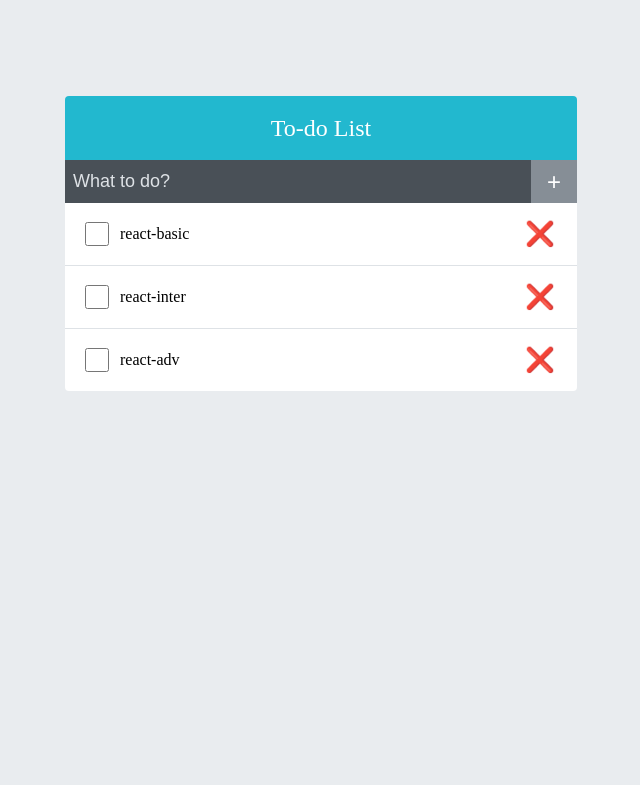
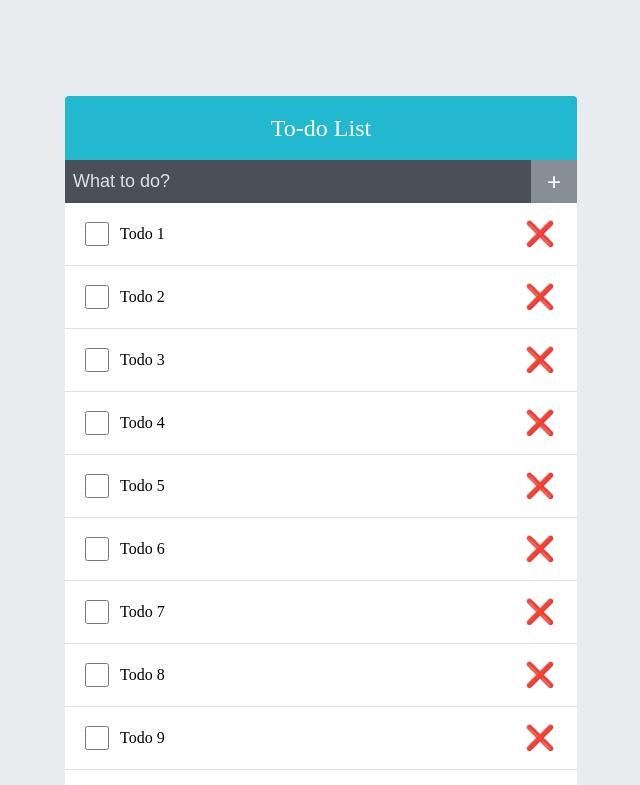
Before and after one commit to Chase0115/React-book, a React (Create React App) app: page / in a window 1280 px wide. Shown: the top 785 px of the page, without its empty margins (319-959 px from the left). Built offline with nearby package versions, Linux system fonts and the light colour scheme.

Commit message:
Memo and useCallback

```diff
--- a/src/App.jsx
+++ b/src/App.jsx
@@ -1,36 +1,62 @@
-import "./App.css";
-import TodoTemplate from "./components/todoTemplate";
-import TodoInput from "./components/todoinput";
-import TodoList from "./components/todoList";
-import { useState, useRef, useCallback } from "react";
+import './App.css';
+import TodoTemplate from './components/todoTemplate';
+import TodoInput from './components/todoinput';
+import TodoList from './components/todoList';
+import { useState, useRef, useCallback, useReducer } from 'react';
+
+function createBulkTodos() {
+  const array = [];
+  for (let i = 1; i <= 2500; i++) {
+    array.push({
+      id: i,
+      text: `Todo ${i}`,
+      checked: false,
+    });
+  }
+  return array;
+}
+
+function todoReducer(todos, action) {
+  switch(action.type) {
+    case 'INSERT':
+      return todos.concat(action.todo);
+    case 'REMOVE':
+      return todos.filter(todo => todo.id !== action.id);
+    default:
+      return todos;
+  }
+}
 
 function App() {
-  const [todos, setTodos] = useState([
-    {id: 1, text: 'react-basic', check: true},
-    {id: 2, text: 'react-inter', check: true},
-    {id: 3, text: 'react-adv', check: true}
-  ])
+  const [todos, dispatch] = useReducer(todoReducer, undefined, createBulkTodos);
 
-  const nextId = useRef(4);
+  const nextId = useRef(2501);
 
-  const onAdd = useCallback((text) => {
-    const todo = {id: nextId, text: text, check: true};
-    setTodos(todos.concat(todo));
-    nextId.current += 1;
-    }, [todos])
+  const onAdd = useCallback(
+    (text) => {
+      const todo = {
+        id: nextId.current,
+        text,
+        checked: false };
+      dispatch({type: 'INSERT', todo});
+      nextId.current += 1;
+    },
+    [],
+  );
 
-  const onRemove = useCallback((id) => {
-    setTodos(todos.filter(todo => todo.id !== id))
-  }, [todos])
-
+  const onRemove = useCallback(
+    (id) => {
+      dispatch({type: 'REMOVE', id});
+    },
+    [],
+  );
 
   return (
     <section>
       <TodoTemplate>
-        <TodoInput onAdd={onAdd}/>
+        <TodoInput onAdd={onAdd} />
         <TodoList todos={todos} onRemove={onRemove} />
       </TodoTemplate>
-
     </section>
   );
 }
--- a/src/components/todoList.scss
+++ b/src/components/todoList.scss
@@ -1,5 +1,5 @@
-.todoList {
+.todoList{
   min-height: 320px;
-  max-height: 513px;
+  max-height: 517px;
   overflow-y: auto;
 }
```
Also changed, not shown: src/components/todoItem.jsx (+11 -9 lines), src/components/todoList.jsx (+4 -5 lines), src/components/todoTemplate.jsx (+4 -4 lines), src/components/todoinput.jsx (+21 -15 lines).
